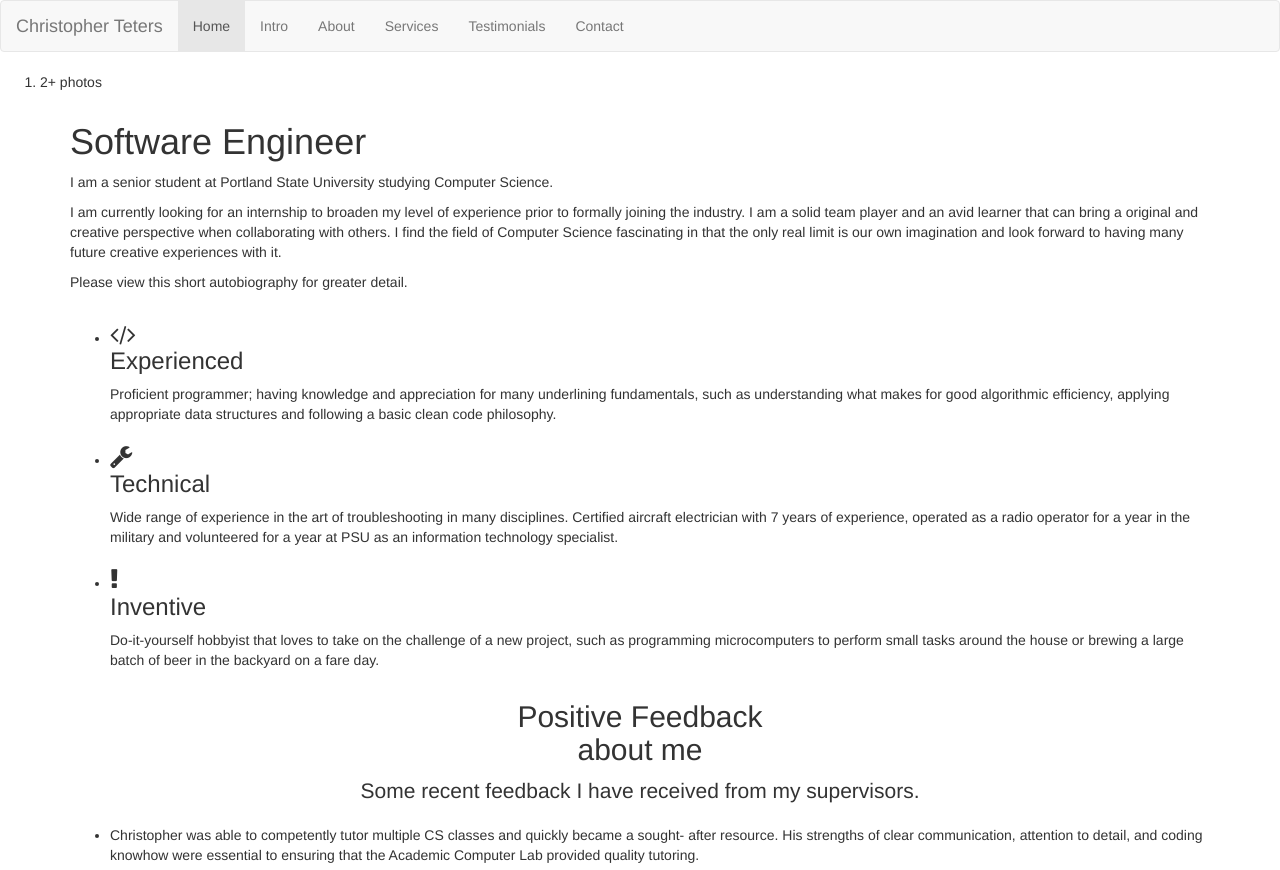
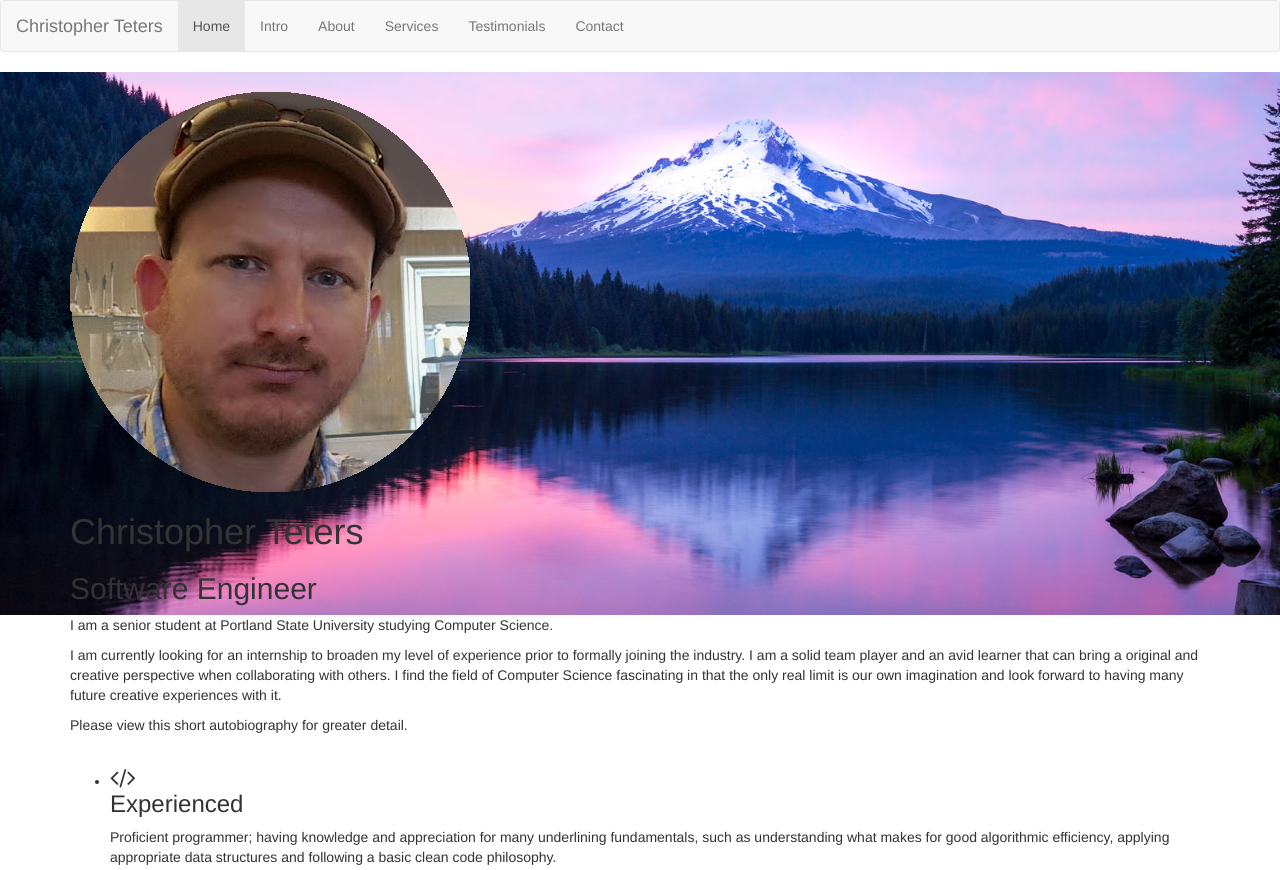
Before and after one commit to cteters/cteters.github.io, a plain HTML site: page index.html in a window 1280 px wide. Shown: the top 870 px of the page. Drawn offline with nearby package versions, Linux system fonts and the light colour scheme.

Commit message:
Added background image and portrait

```diff
--- a/index.html
+++ b/index.html
@@ -32,14 +32,13 @@
       </div>
     </nav>
 
-    <ol>
-        <li>2+ photos</li>
-    </ol>
-
     <!-- Intro-->
-    <section id="intro" class="intro-section intro">
+    <section id="intro" style="background: url(img/banner.jpg) center center no-repeat; background-size: cover;" class="intro-section intro">
       <div class="container">
-        <h1>Software Engineer</h1>
+        </br>
+        <img src="img/self-portrait.png" ailing="middle" alt="self portrait">
+        <h1> Christopher Teters </h1>
+        <h2> Software Engineer</h2>
       </div>
     </section>
 
```
Also changed, not shown: img/banner.jpg (added), img/self-portrait.png (added).
